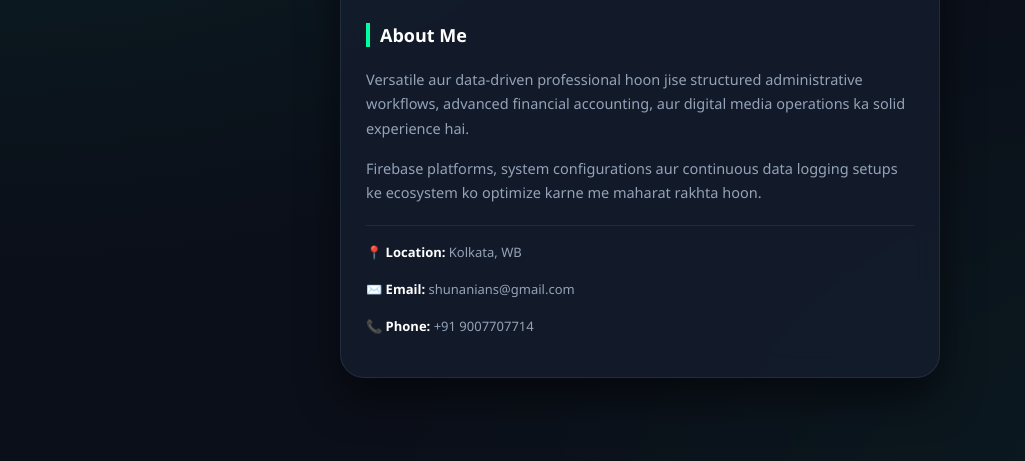
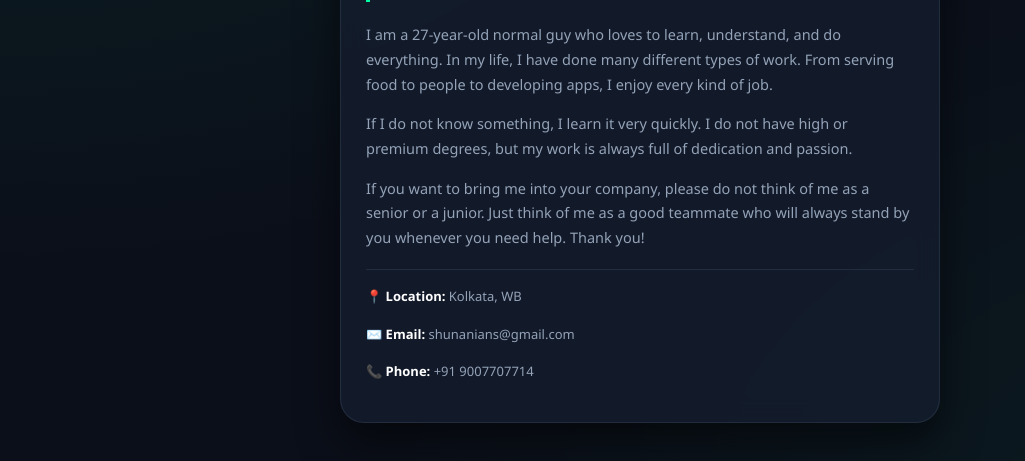
Before and after one commit to shunanlucy/portfolio-, a plain HTML site: page index.html in a window 1280 px wide. Shown: the part 299-760 px from the top of the page, without its empty margins (0-1025 px from the left). Drawn offline with Linux system fonts and the light colour scheme.

Commit message:
Portfolio

```diff
--- a/index.html
+++ b/index.html
@@ -231,16 +231,19 @@
     </div>
 
     <div class="content-section">
-        <div id="about" class="tab-content active">
+                <div id="about" class="tab-content active">
             <h3 class="section-title">About Me</h3>
-            <p class="bio-p">Versatile aur data-driven professional hoon jise structured administrative workflows, advanced financial accounting, aur digital media operations ka solid experience hai.</p>
-            <p class="bio-p">Firebase platforms, system configurations aur continuous data logging setups ke ecosystem ko optimize karne me maharat rakhta hoon.</p>
+            <p class="bio-p">I am a 27-year-old normal guy who loves to learn, understand, and do everything. In my life, I have done many different types of work. From serving food to people to developing apps, I enjoy every kind of job.</p>
+            <p class="bio-p">If I do not know something, I learn it very quickly. I do not have high or premium degrees, but my work is always full of dedication and passion.</p>
+            <p class="bio-p">If you want to bring me into your company, please do not think of me as a senior or a junior. Just think of me as a good teammate who will always stand by you whenever you need help. Thank you!</p>
+
             <div style="margin-top:20px; border-top:1px solid var(--border-line); padding-top:15px;">
                 <p class="bio-p" style="font-size:13px;"><strong style="color:var(--text-main);">📍 Location:</strong> Kolkata, WB</p>
                 <p class="bio-p" style="font-size:13px;"><strong style="color:var(--text-main);">✉️ Email:</strong> shunanians@gmail.com</p>
                 <p class="bio-p" style="font-size:13px;"><strong style="color:var(--text-main);">📞 Phone:</strong> +91 9007707714</p>
             </div>
         </div>
+
 
         <div id="experience" class="tab-content">
             <h3 class="section-title">Work Experience</h3>
```
